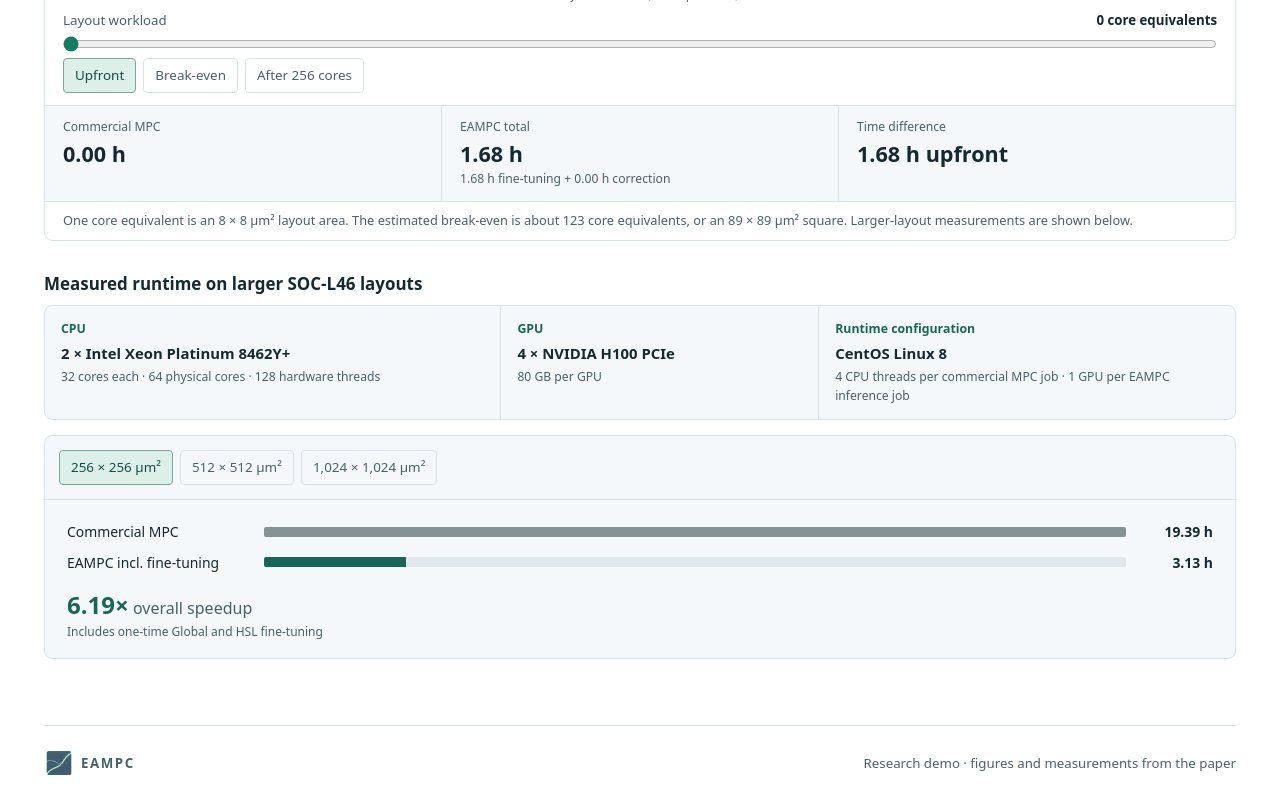
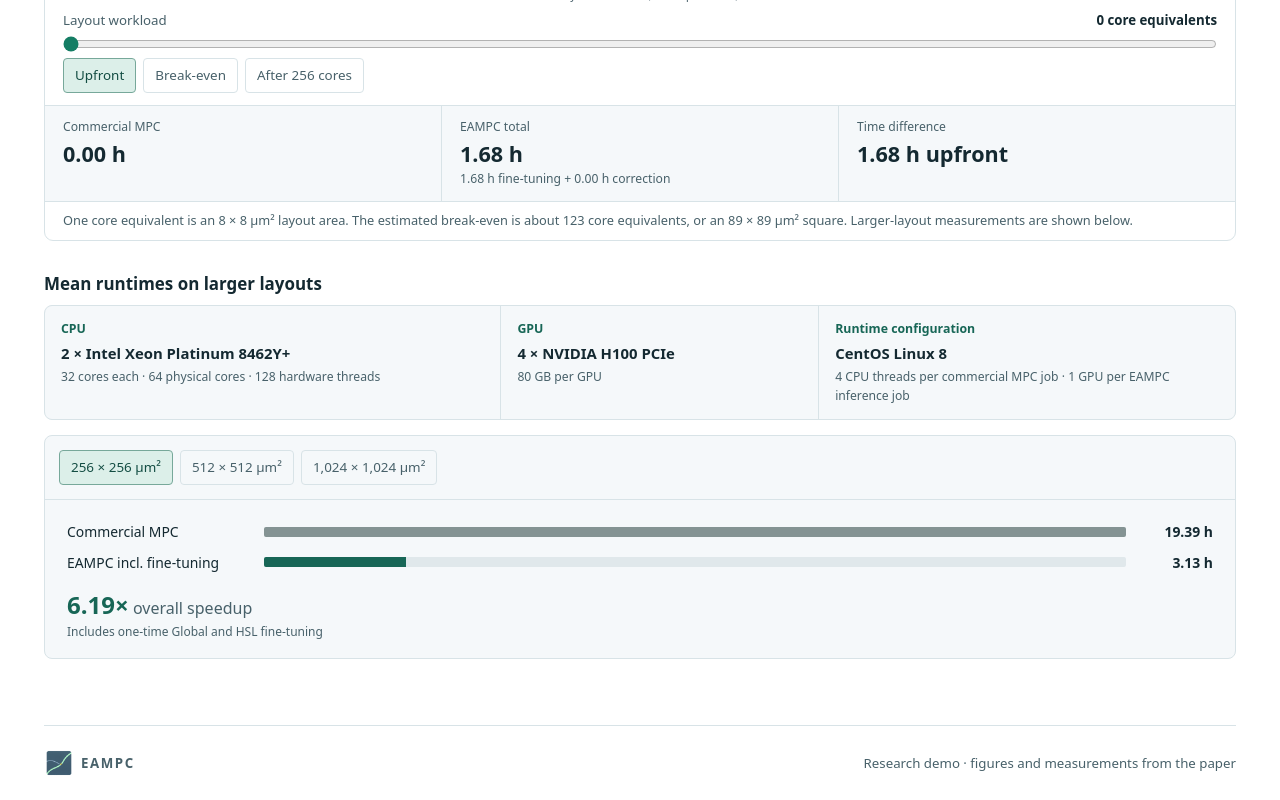
Before and after one commit to EAMPC/EAMPC, a plain HTML site: page index.html in a window 1280 px wide. Shown: the part 5539-6339 px from the top of the page. Drawn offline with Linux system fonts and the light colour scheme; animation ran at ten frames a second.

Commit message:
Clarify large-layout runtime heading

```diff
--- a/index.html
+++ b/index.html
@@ -213,7 +213,7 @@
     </div>
     <p class="amort-foot">One core equivalent is an 8 × 8 µm² layout area. The estimated break-even is about 123 core equivalents, or an 89 × 89 µm² square. Larger-layout measurements are shown below.</p>
   </div>
-  <h3 class="measured-heading">Measured runtime on larger SOC-L46 layouts</h3>
+  <h3 class="measured-heading">Mean runtimes on larger layouts</h3>
   <dl class="experiment-hardware">
     <div><dt>CPU</dt><dd>2 × Intel Xeon Platinum 8462Y+<small>32 cores each · 64 physical cores · 128 hardware threads</small></dd></div>
     <div><dt>GPU</dt><dd>4 × NVIDIA H100 PCIe<small>80 GB per GPU</small></dd></div>
```
